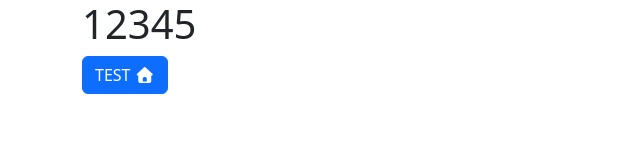
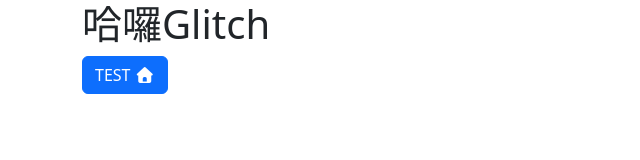
Before and after one commit to Jess99978/express10, a website: page public/index.html in a window 1280 px wide. Shown: the whole page, without its empty margins (0-640 px from the left). Drawn offline with nearby package versions, Linux system fonts and the light colour scheme.

Commit message:
將腳本中的start改成node

```diff
--- a/index.js
+++ b/index.js
@@ -5,6 +5,7 @@ const resolve = require("path").resolve;
 
 const app = express();
 app.use(express.static(resolve(__dirname, "public")));
+
 app.use(
   "/bootstrap",
   express.static(resolve(__dirname, "node_modules/bootstrap/dist"))
--- a/package.json
+++ b/package.json
@@ -1,11 +1,11 @@
 {
-  "name": "express03",
+  "name": "express10",
   "version": "1.0.0",
   "description": "",
   "main": "index.js",
   "scripts": {
     "test": "echo \"Error: no test specified\" && exit 1",
-    "start": "nodemon index.js"
+    "start": "node index.js"
   },
   "keywords": [],
   "author": "",
--- a/public/index.html
+++ b/public/index.html
@@ -10,7 +10,7 @@
   </head>
   <body>
     <div class="container">
-      <h1>12345</h1>
+      <h1>哈囉Glitch</h1>
       <div class="btn btn-primary">
         TEST
         <i class="fa-solid fa-house"></i>
```
